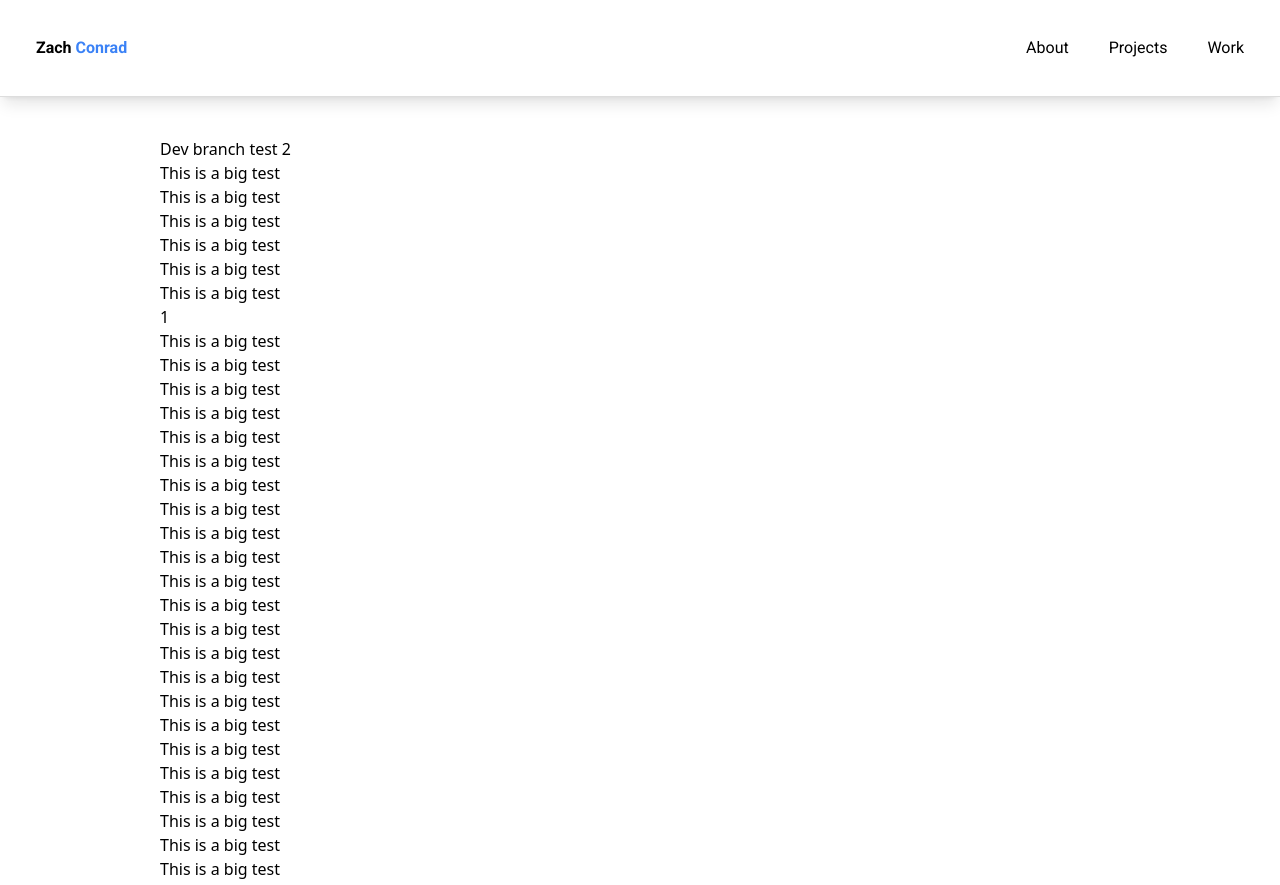
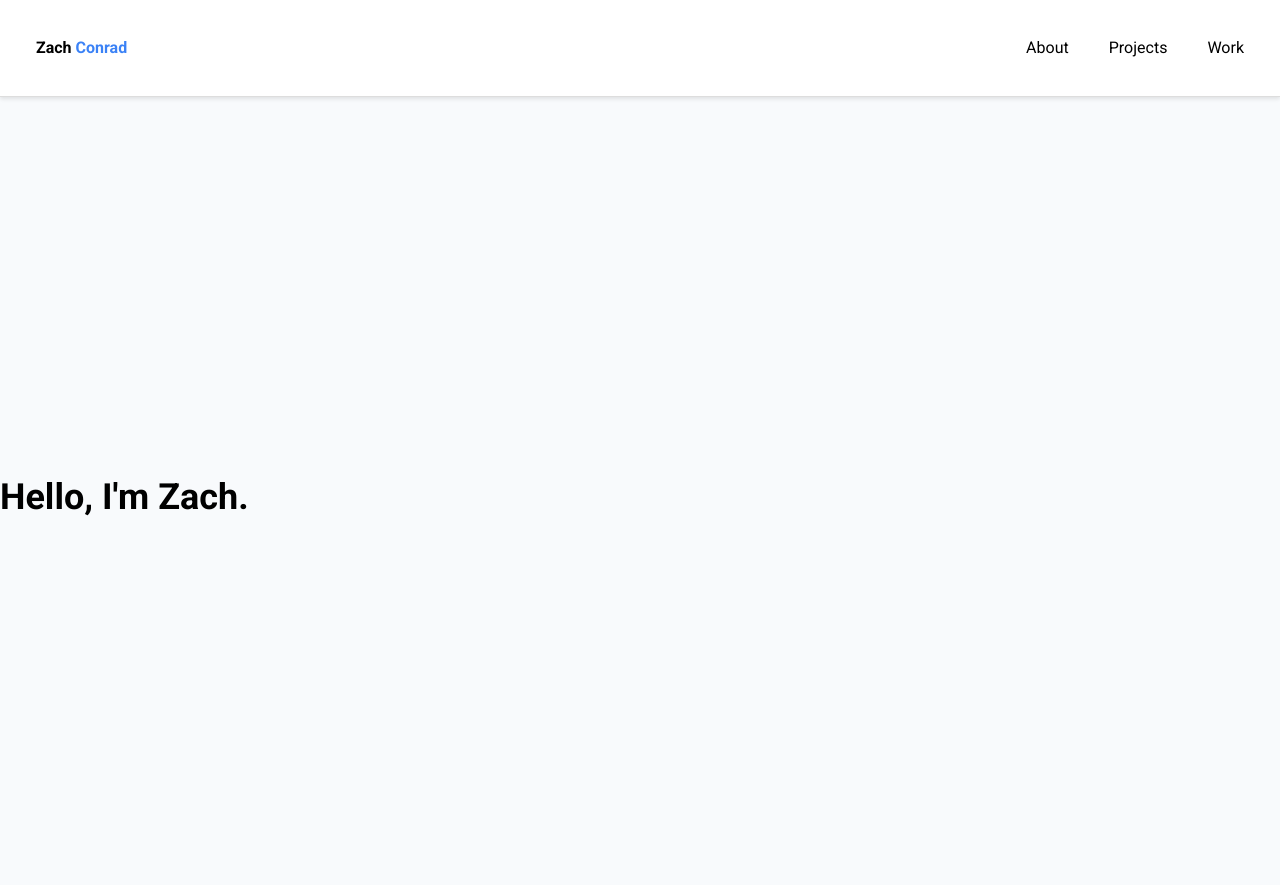
Before and after one commit to zach-conrad/portfolio, a SvelteKit app: page / in a window 1280 px wide. Shown: the top 885 px of the page. Built offline with nearby package versions, Linux system fonts and the light colour scheme.

Commit message:
added hero section

```diff
--- a/src/routes/+page.svelte
+++ b/src/routes/+page.svelte
@@ -7,140 +7,13 @@
 <Header />
 
 <main>
-	<div class="content" in:fade={{ duration: 300 }}>
-		<div id="about">
-			<p class="bottom-50">Dev branch test 2</p>
-			<p class="bottom-50">This is a big test</p>
-			<p class="bottom-50">This is a big test</p>
-			<p class="bottom-50">This is a big test</p>
-			<p class="bottom-50">This is a big test</p>
-			<p class="bottom-50">This is a big test</p>
-			<p class="bottom-50">This is a big test</p>
-			1
-			<p class="bottom-50">This is a big test</p>
-			<p class="bottom-50">This is a big test</p>
-			<p class="bottom-50">This is a big test</p>
-			<p class="bottom-50">This is a big test</p>
-			<p class="bottom-50">This is a big test</p>
-			<p class="bottom-50">This is a big test</p>
-			<p class="bottom-50">This is a big test</p>
-			<p class="bottom-50">This is a big test</p>
-			<p class="bottom-50">This is a big test</p>
-			<p class="bottom-50">This is a big test</p>
-			<p class="bottom-50">This is a big test</p>
-			<p class="bottom-50">This is a big test</p>
-			<p class="bottom-50">This is a big test</p>
-			<p class="bottom-50">This is a big test</p>
-			<p class="bottom-50">This is a big test</p>
-			<p class="bottom-50">This is a big test</p>
-			<p class="bottom-50">This is a big test</p>
-			<p class="bottom-50">This is a big test</p>
-			<p class="bottom-50">This is a big test</p>
-			<p class="bottom-50">This is a big test</p>
-			<p class="bottom-50">This is a big test</p>
-			<p class="bottom-50">This is a big test</p>
-			<p class="bottom-50">This is a big test</p>
-			<p class="bottom-50">This is a big test</p>
-			<p class="bottom-50">This is a big test</p>
-			<p class="bottom-50">This is a big test</p>
-			<p class="bottom-50">This is a big test</p>
-			<p class="bottom-50">This is a big test</p>
-			<p class="bottom-50">This is a big test</p>
-			<p class="bottom-50">This is a big test</p>
-			<p class="bottom-50">This is a big test</p>
-			<p class="bottom-50">This is a big test</p>
-			<p class="bottom-50">This is a big test</p>
-			<p class="bottom-50">This is a big test</p>
-			<p class="bottom-50">This is a big test</p>
-			<p class="bottom-50">This is a big test</p>
-			<p class="bottom-50">This is a big test</p>
-			<p class="bottom-50">This is a big test</p>
-			<p class="bottom-50">This is a big test</p>
-			<p class="bottom-50">This is a big test</p>
-			<p class="bottom-50">This is a big test</p>
-			<p class="bottom-50">This is a big test</p>
-			<p class="bottom-50">This is a big test</p>
-			<p class="bottom-50">This is a big test</p>
-			<p class="bottom-50">This is a big test</p>
-			<p class="bottom-50">This is a big test</p>
-			<p class="bottom-50">This is a big test</p>
-			<p class="bottom-50">This is a big test</p>
-			<p class="bottom-50">This is a big test</p>
-			<p class="bottom-50">This is a big test</p>
-			<p class="bottom-50">This is a big test</p>
-			<p class="bottom-50">This is a big test</p>
-			<p class="bottom-50">This is a big test</p>
-			<p class="bottom-50">This is a big test</p>
-			<p class="bottom-50">This is a big test</p>
-		</div>
-		<data value=""></data>
-		<div id="projects">
-			<p class="bottom-d0">This is a big test</p>
-			<p class="bottom-50">This is a big test</p>
-			<p class="bottom-50">This is a big test</p>
-			<p class="bottom-50">This is a big test</p>
-			<p class="bottom-50">This is a big test</p>
-			<p class="bottom-50">This is a big test</p>
-			<p class="bottom-50">This is a big test</p>
-			<p class="bottom-50">This is a big test</p>
-			<p class="bottom-50">This is a big test</p>
-			<p class="bottom-50">This is a big test</p>
-			<p class="bottom-50">This is a big test</p>
-			<p class="bottom-50">This is a big test</p>
-			<p class="bottom-50">This is a big test</p>
-			<p class="bottom-50">This is a big test</p>
-			<p class="bottom-50">This is a big test</p>
-			<p class="bottom-50">This is a big test</p>
-			<p class="bottom-50">This is a big test</p>
-			<p class="bottom-50">This is a big test</p>
-			<p class="bottom-50">This is a big test</p>
-			<p class="bottom-50">This is a big test</p>
-			<p class="bottom-50">This is a big test</p>
-			<p class="bottom-50">This is a big test</p>
-			<p class="bottom-50">This is a big test</p>
-			<p class="bottom-50">This is a big test</p>
-			<p class="bottom-50">This is a big test</p>
-			<p class="bottom-50">This is a big test</p>
-			<p class="bottom-50">This is a big test</p>
-			<p class="bottom-50">This is a big test</p>
-			<p class="bottom-50">This is a big test</p>
-			<p class="bottom-50">This is a big test</p>
-			<p class="bottom-50">This is a big test</p>
-			<p class="bottom-50">This is a big test</p>
-			<p class="bottom-50">This is a big test</p>
-			<p class="bottom-50">This is a big test</p>
-			<p class="bottom-50">This is a big test</p>
-			<p class="bottom-50">This is a big test</p>
-			<p class="bottom-50">This is a big test</p>
-			<p class="bottom-50">This is a big test</p>
-			<p class="bottom-50">This is a big test</p>
-			<p class="bottom-50">This is a big test</p>
-			<p class="bottom-50">This is a big test</p>
-			<p class="bottom-50">This is a big test</p>
-			<p class="bottom-50">This is a big test</p>
-			<p class="bottom-50">This is a big test</p>
-			<p class="bottom-50">This is a big test</p>
-			<p class="bottom-50">This is a big test</p>
-			<p class="bottom-50">This is a big test</p>
-			<p class="bottom-50">This is a big test</p>
-			<p class="bottom-50">This is a big test</p>
-			<p class="bottom-50">This is a big test</p>
-			<p class="bottom-50">This is a big test</p>
-			<p class="bottom-50">This is a big test</p>
-			<p class="bottom-50">This is a big test</p>
-			<p class="bottom-50">This is a big test</p>
-			<p class="bottom-50">This is a big test</p>
-			<p class="bottom-50">This is a big test</p>
-			<p class="bottom-50">This is a big test</p>
-			<p class="bottom-50">This is a big test</p>
-			<p class="bottom-50">This is a big test</p>
-			<p class="bottom-50">This is a big test</p>
-			<p class="bottom-50">This is a big test</p>
-			<p class="bottom-50">This is a big test</p>
-			<p class="bottom-50">This is a big test</p>
-		</div>
-		<div id="work"></div>
+	<div class="hero-section h-screen w-screen flex bg-slate-50 items-center font-roboto" id="about">
+		<h1 class="text-4xl font-bold text-left">Hello, I'm Zach.</h1>
 	</div>
+	<div id="projects"></div>
+	<p>Projects</p>
+	<div id="work"></div>
+	<p>Work</p>
 </main>
 
 <Footer />
@@ -148,6 +21,11 @@
 <style>
 	main {
 		max-width: 960px;
-		margin: 40px auto;
+		margin: 0 auto;
+		padding-top: 0;
+	}
+	.hero-section {
+		width: 100vw;
+		margin-left: calc(-50vw + 50%);
 	}
 </style>
--- a/src/routes/components/header.svelte
+++ b/src/routes/components/header.svelte
@@ -68,8 +68,8 @@
 <style>
 	header {
 		background: #ffffff;
-		box-shadow: 100px;
 		padding: 20px;
+		box-shadow: 0px 2px 4px rgba(0, 0, 0, 0.1);
 		border-bottom: solid 1px #ddd;
 	}
 
```
